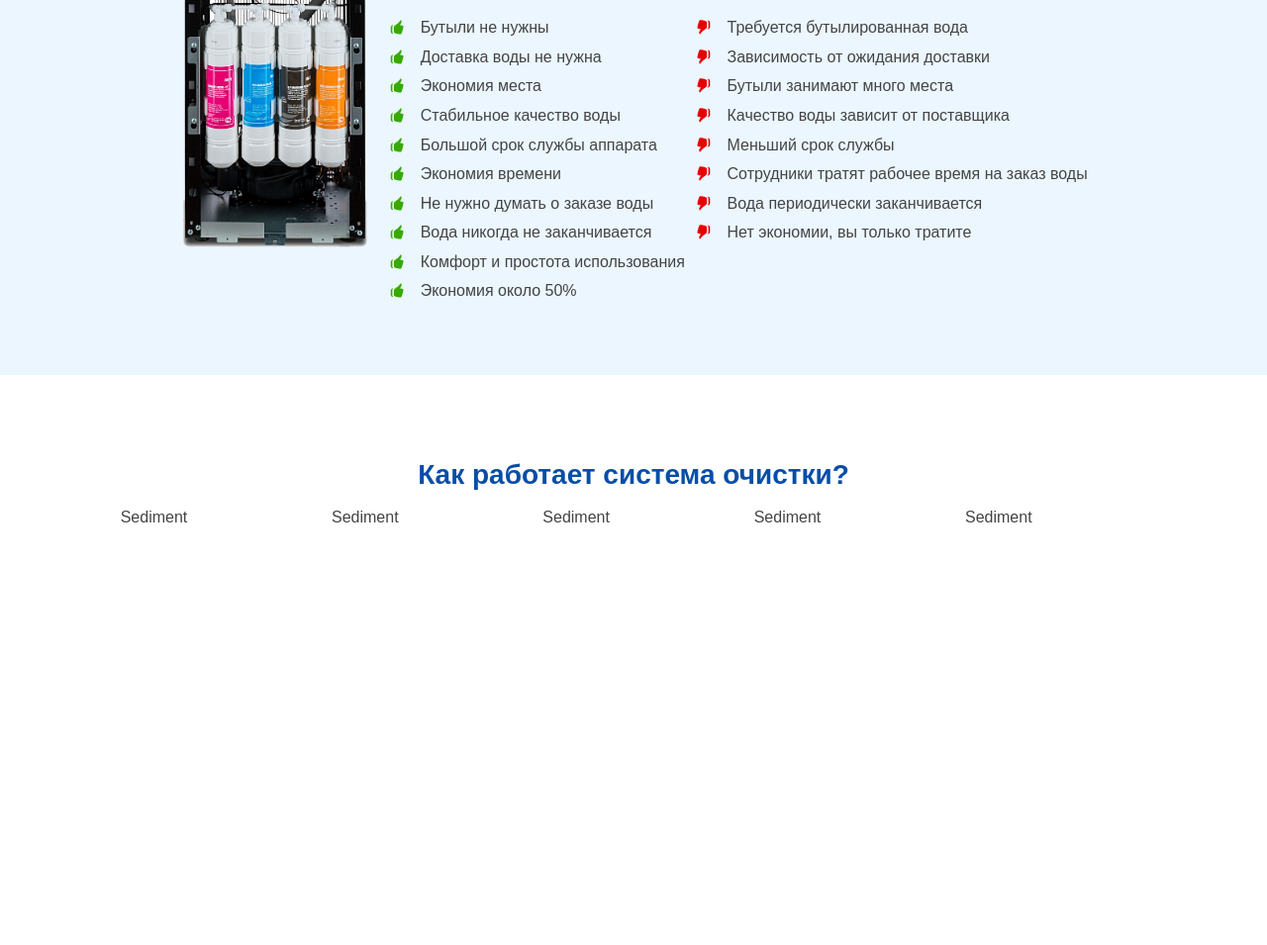
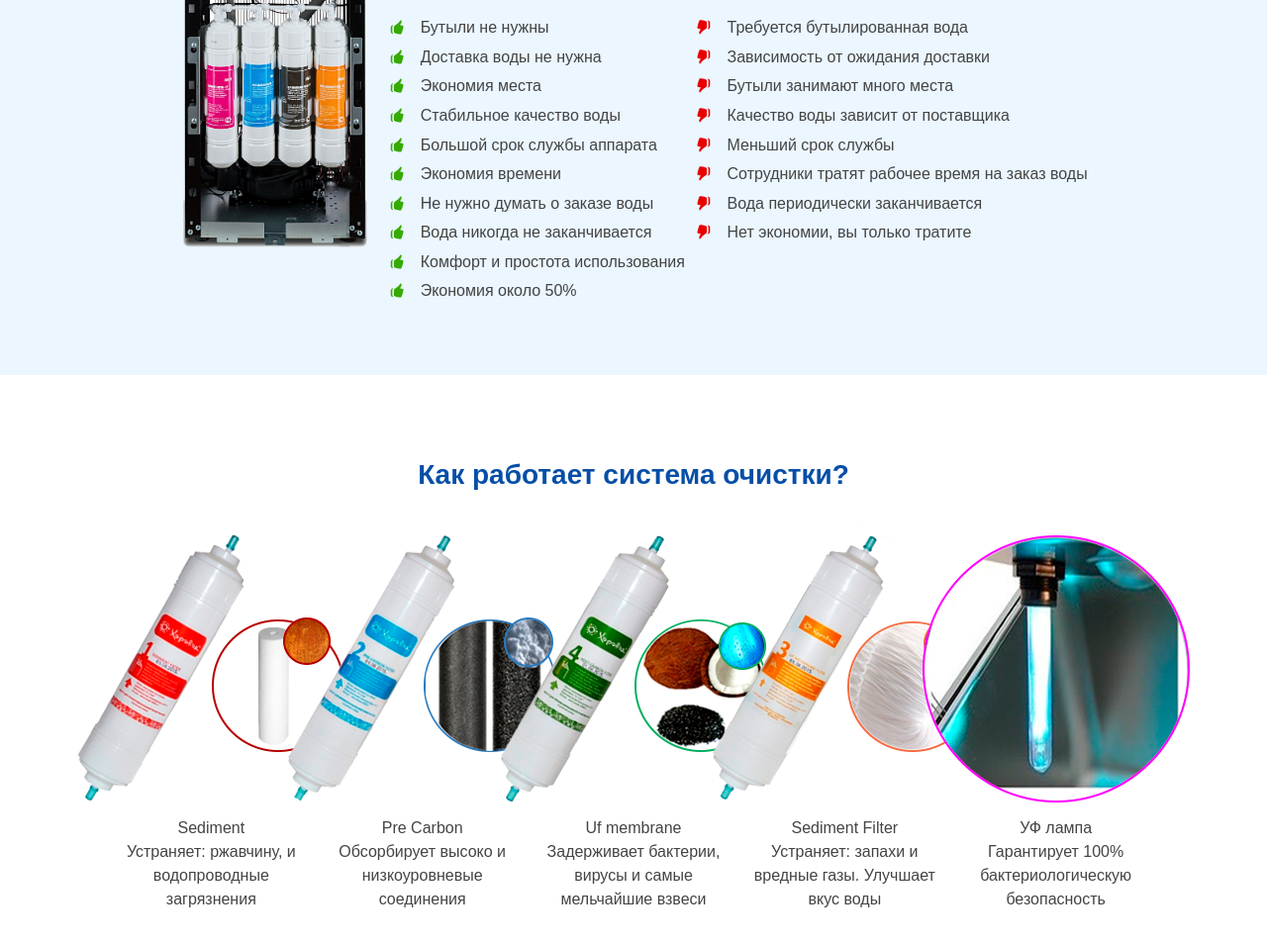
Before and after one commit to jurasiq/inlinewater, a plain HTML site: page index.html in a window 1280 px wide. Shown: the part 1316-2271 px from the top of the page at 99% size. Before the commit the page ends 1891 px from the top, so only its background shows below. Drawn offline with Linux system fonts and the light colour scheme; a web font is replaced by a local one.

Commit message:
Howwork layout

```diff
--- a/index.html
+++ b/index.html
@@ -138,41 +138,51 @@
 
 						<div class="col-lg-2">
 							<div class="cleanstep-item">
-								<div class="item-img"></div>
+								<div class="item-img"><img src="img/filter_01.png" alt="Sediment"></div>
 								<div class="item-title">Sediment</div>
-								<div class="item-descr"></div>
+								<div class="item-descr">
+									Устраняет: ржавчину, и водопроводные загрязнения
+								</div>
 							</div>
 						</div>
 
 						<div class="col-lg-2">
 							<div class="cleanstep-item">
-								<div class="item-img"></div>
-								<div class="item-title">Sediment</div>
-								<div class="item-descr"></div>
+								<div class="item-img"><img src="img/filter_02.png" alt="Pre Carbon"></div>
+								<div class="item-title">Pre Carbon</div>
+								<div class="item-descr">
+									Обсорбирует высоко и низкоуровневые соединения
+								</div>
 							</div>
 						</div>
 
 						<div class="col-lg-2">
 							<div class="cleanstep-item">
-								<div class="item-img"></div>
-								<div class="item-title">Sediment</div>
-								<div class="item-descr"></div>
+								<div class="item-img"><img src="img/filter_03.png" alt="Uf membrane"></div>
+								<div class="item-title">Uf membrane</div>
+								<div class="item-descr">
+									Задерживает бактерии, вирусы и самые мельчайшие взвеси
+								</div>
 							</div>
 						</div>
 
 						<div class="col-lg-2">
 							<div class="cleanstep-item">
-								<div class="item-img"></div>
-								<div class="item-title">Sediment</div>
-								<div class="item-descr"></div>
+								<div class="item-img"><img src="img/filter_04.png" alt=""></div>
+								<div class="item-title">Sediment Filter</div>
+								<div class="item-descr">
+									Устраняет: запахи и вредные газы. Улучшает вкус воды
+								</div>
 							</div>
 						</div>
 
 						<div class="col-lg-2">
 							<div class="cleanstep-item">
-								<div class="item-img"></div>
-								<div class="item-title">Sediment</div>
-								<div class="item-descr"></div>
+								<div class="item-img"><img src="img/uf_lamp.png" alt="УФ лампа"></div>
+								<div class="item-title">УФ лампа</div>
+								<div class="item-descr">
+									Гарантирует 100% бактериологическую безопасность
+								</div>
 							</div>
 						</div>
 					</div>
--- /dev/null
+++ b/sass/_howwork.sass
@@ -0,0 +1,10 @@
+.howwork
+	.steps
+		margin: 3vh 0
+
+.cleanstep-item
+	position: relative
+	display: flex
+	flex-direction: column
+	align-items: center
+	text-align: center
--- a/sass/main.sass
+++ b/sass/main.sass
@@ -65,3 +65,4 @@ button:active, button:focus, button:hover
 
 @import header
 @import about
+@import howwork
```
Also changed, not shown: css/main.css, css/main.min.css, img/filter_01.png (added), img/filter_02.png (added), img/filter_03.png (added), img/filter_04.png (added), img/uf_lamp.png (added), 2 other files.
